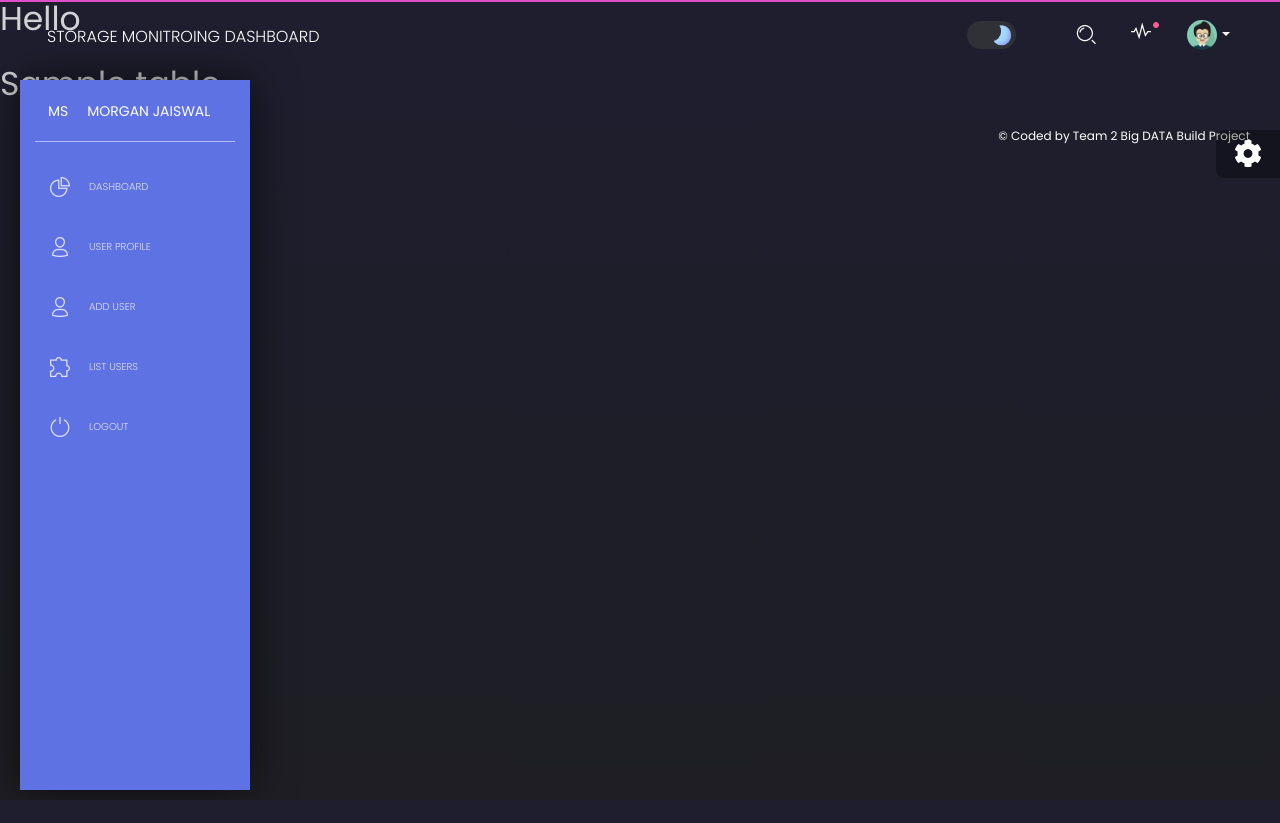
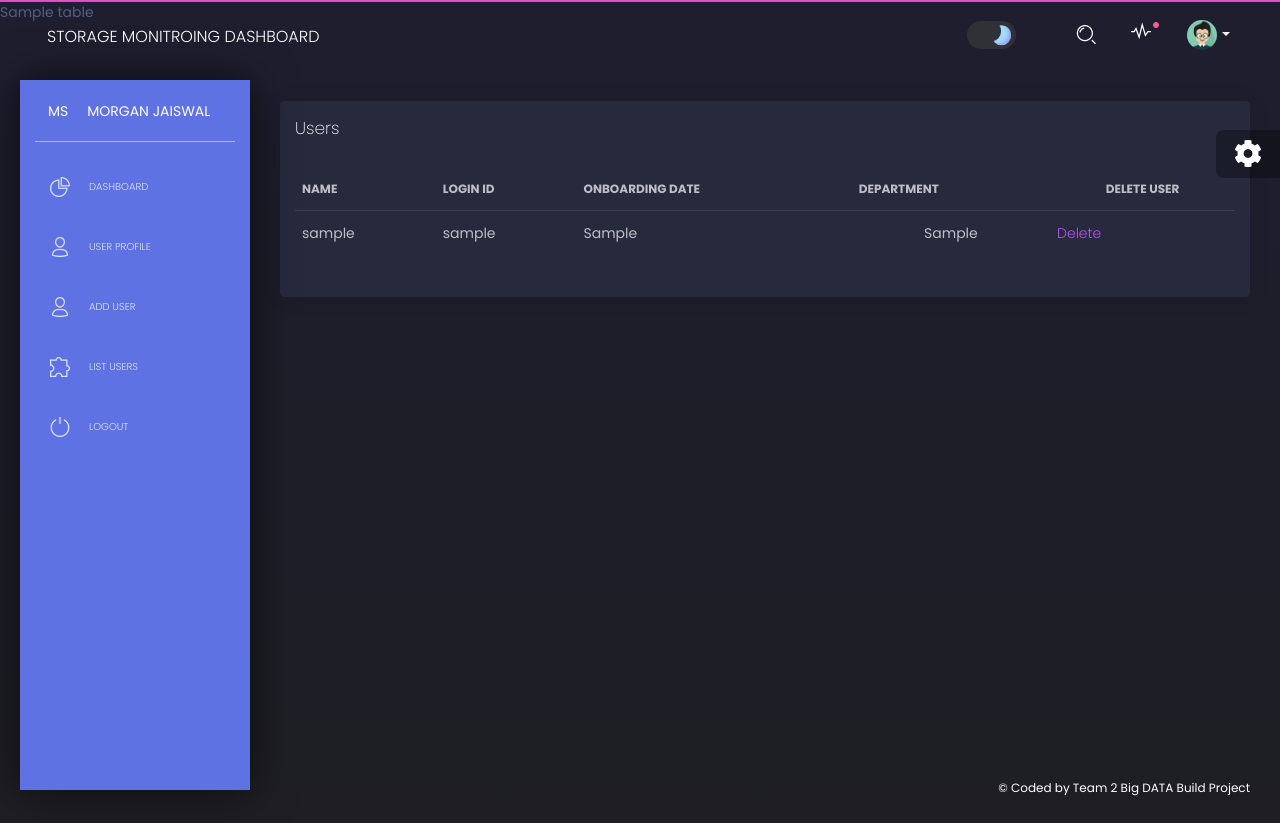
Before and after one commit to nikunjdk/TAP-2022-Team-2-EE-Big-Build-Assessment, a Flask app: template prakhar/Storage_Dashboard/Storage_Dashboard/apps/templates/home/users.html in a window 1280 px wide. Before the commit the page ends 800 px from the top, so only its background shows below. Run offline with Flask 2, Linux system fonts and the light colour scheme; the template is opened without the code that fills it: most values are stand-ins (such as "Sample title", 1, 10 or a date in 2020); parts of the project's set-up code (start-up, migrations or seed data) failed here and were passed over; some libraries are stand-ins or nearby versions.

Commit message:
[SA] UI fixed for user CRD

```diff
--- a/prakhar/Storage_Dashboard/Storage_Dashboard/apps/templates/home/add_user.html
+++ b/prakhar/Storage_Dashboard/Storage_Dashboard/apps/templates/home/add_user.html
@@ -90,10 +90,6 @@
             </div>
           </form>
         </div>
-        <div class="card-footer">
-          <!-- <button type="submit" class="btn btn-fill btn-primary">Save</button> -->
-          <input class= "btn btn-fill btn-primary" type="submit" value="Submit">
-        </div>
       </div>
     </div>
 
--- a/prakhar/Storage_Dashboard/Storage_Dashboard/apps/templates/home/users.html
+++ b/prakhar/Storage_Dashboard/Storage_Dashboard/apps/templates/home/users.html
@@ -7,8 +7,68 @@
 {% block stylesheets %}{% endblock stylesheets %}
 
 {% block content %}
-<h1>Hello<h1>
+
 {{ table }}
+<div class="content">
+    <div class="row">
+      <div class="col-md-12">
+        <div class="card ">
+          <div class="card-header">
+            <h4 class="card-title"> Users </h4>
+          </div>
+          <div class="card-body">
+            <div class="table-responsive">
+              <table class="table tablesorter " id="">
+                <thead class=" text-primary">
+                  <tr>
+                    <th>
+                      Name
+                    </th>
+                    <th>
+                      Login ID
+                    </th>
+                    <th>
+                      Onboarding Date
+                    </th>
+                    <th>
+                      Department
+                    </th>
+                    <th class="text-center">
+                        Delete User
+                      </th>
+                  </tr>
+                </thead>
+                <tbody>
+                    {% for row in value %}
+                    <tr>
+                        <td>
+                          {{row['user_name']}}
+                        </td>
+                        <td>
+                            {{row['user_login']}}
+                        </td>
+                        <td>
+                            {{row['user_onboarded']}}
+                        </td>
+                        <td class="text-center">
+                            {{row['user_dept']}}
+                        </td>
+                        <td>
+                            <a href="{{ url_for('home_blueprint.delete_user', id=row['user_id']) }}">Delete</a>
+
+                        </td>
+                      </tr>
+                    {% endfor %}
+
+                </tbody>
+              </table>
+            </div>
+          </div>
+        </div>
+      </div>
+
+    </div>
+  </div>
 
 {% endblock content %}
 
```
Also changed, not shown: prakhar/Storage_Dashboard/Storage_Dashboard/apps/home/routes.py (+31 -28 lines).
